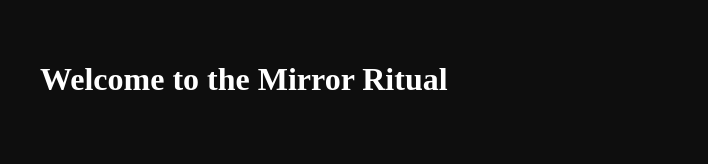
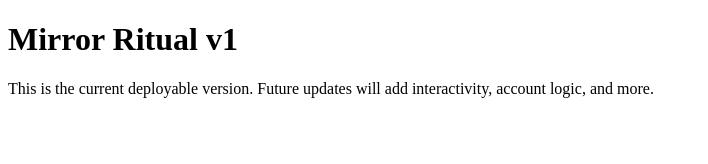
Before and after one commit to OBLIVION-PROTOCOL/mirror-ritual-site, a plain HTML site: page index.html in a window 1280 px wide. Shown: the whole page, without its empty margins (0-708 px from the left). Drawn offline with Linux system fonts and the light colour scheme; files that its build step writes are made by us from their sources.

Commit message:
Add files via upload

```diff
--- a/index.html
+++ b/index.html
@@ -1 +1,11 @@
-<!DOCTYPE html><html><head><title>Mirror Ritual</title><link rel='stylesheet' href='styles/sacred.css'></head><body><h1>Welcome to the Mirror Ritual</h1><script src='drop-engine.js'></script></body></html>
+<!DOCTYPE html>
+<html lang="en">
+<head>
+    <meta charset="UTF-8">
+    <title>Mirror Ritual</title>
+</head>
+<body>
+    <h1>Mirror Ritual v1</h1>
+    <p>This is the current deployable version. Future updates will add interactivity, account logic, and more.</p>
+</body>
+</html>
```
Also changed, not shown: README.md.
